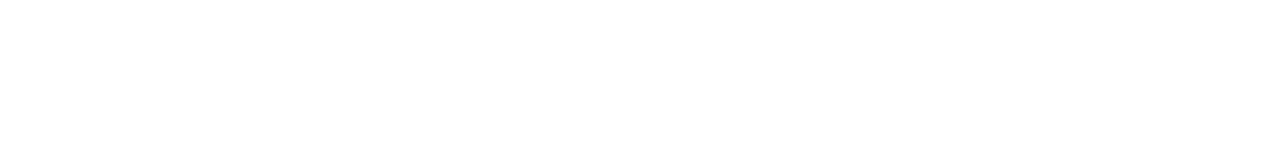
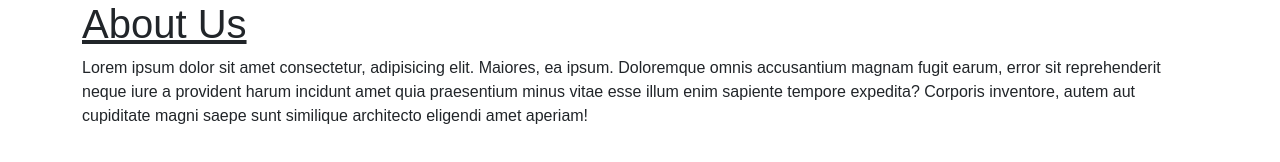
Before and after one commit to AgungDwiSahputra/FinalProject_Kel_3, a plain HTML site: page Final_Project_3/index.html in a window 1280 px wide. Drawn offline with nearby package versions, Linux system fonts and the light colour scheme; a web font is replaced by a local one.

Commit message:
Style: Tambah section about US

```diff
--- a/Final_Project_3/index.html
+++ b/Final_Project_3/index.html
@@ -32,7 +32,8 @@
         <div class="container">
             <div class="row">
                 <div class="col-12">
-
+                    <h1><u>About Us</u></h1>
+                    <p>Lorem ipsum dolor sit amet consectetur, adipisicing elit. Maiores, ea ipsum. Doloremque omnis accusantium magnam fugit earum, error sit reprehenderit neque iure a provident harum incidunt amet quia praesentium minus vitae esse illum enim sapiente tempore expedita? Corporis inventore, autem aut cupiditate magni saepe sunt similique architecto eligendi amet aperiam!</p>
                 </div>
             </div>
         </div>
```
